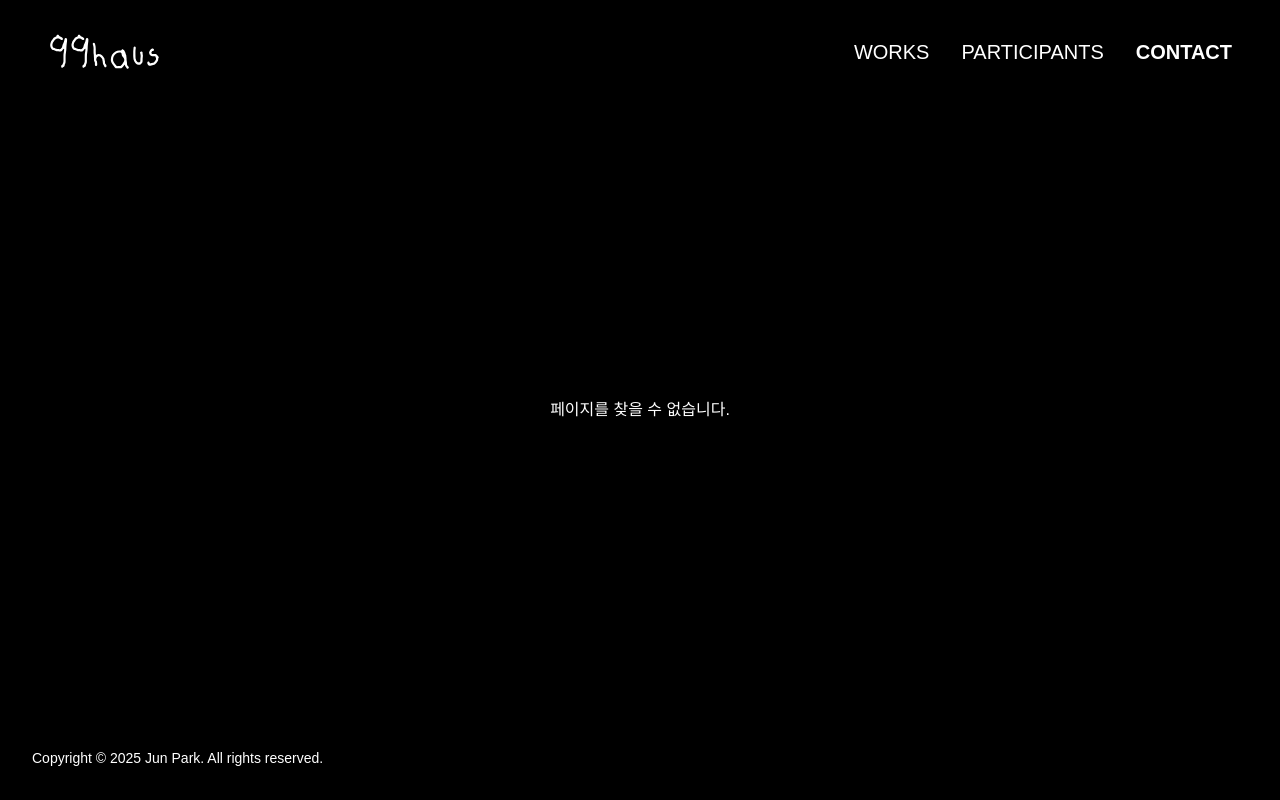
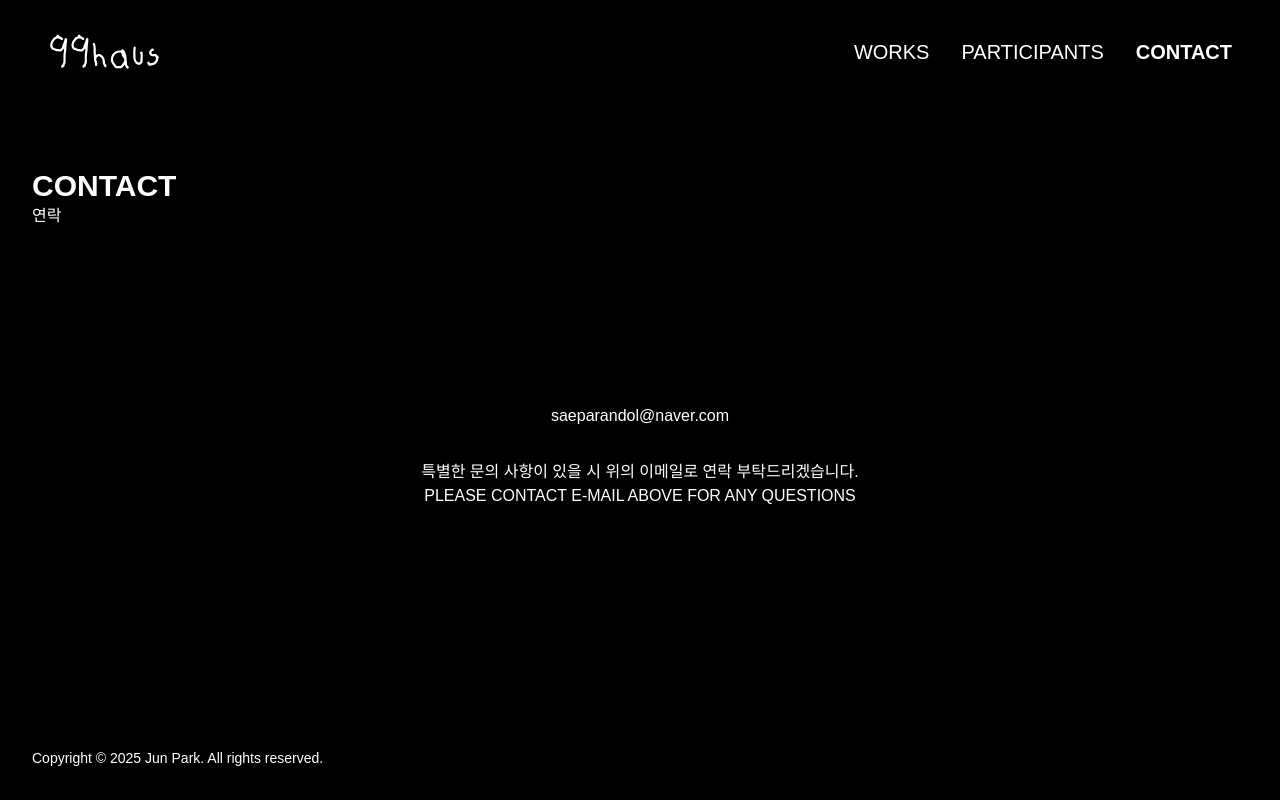
Before and after one commit to jihun-io/guguhaus, a Next.js app: page /contact in a window 1280 px wide. Before the commit this address had no page. Built offline with nearby package versions, Linux system fonts and the light colour scheme.

Commit message:
연락 페이지 컴포넌트 추가

```diff
--- /dev/null
+++ b/src/app/contact/page.tsx
@@ -0,0 +1,18 @@
+import { MainTitle } from "../components/Title";
+
+export default function Contact() {
+  return (
+    <>
+      <MainTitle title="CONTACT" subtitle="연락" />
+      <article className="text-center h-full flex flex-col justify-center items-center">
+        <a href="mailto:saeparandol@naver.com" className="block my-8">
+          saeparandol@naver.com
+        </a>
+        <p>특별한 문의 사항이 있을 시 위의 이메일로 연락 부탁드리겠습니다.</p>
+        <p className="uppercase">
+          Please contact E-mail above for any questions
+        </p>
+      </article>
+    </>
+  );
+}
```
